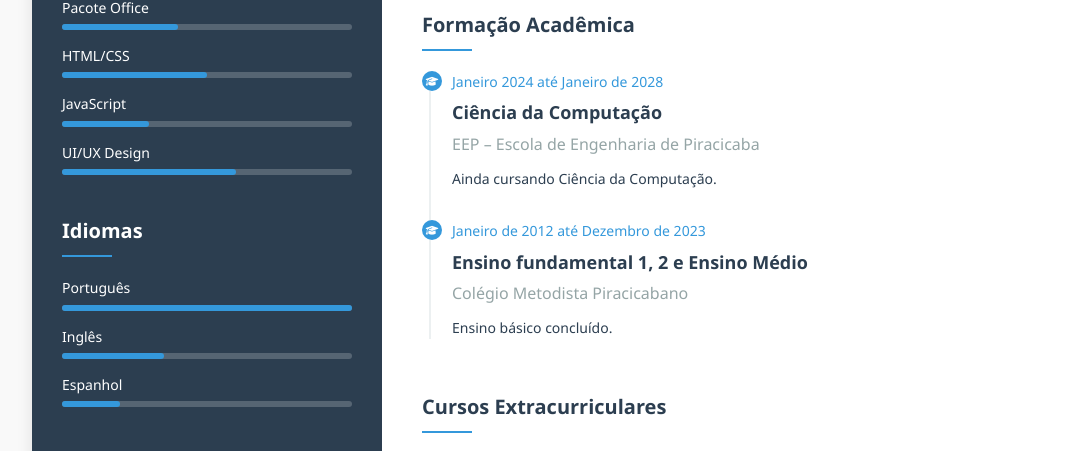
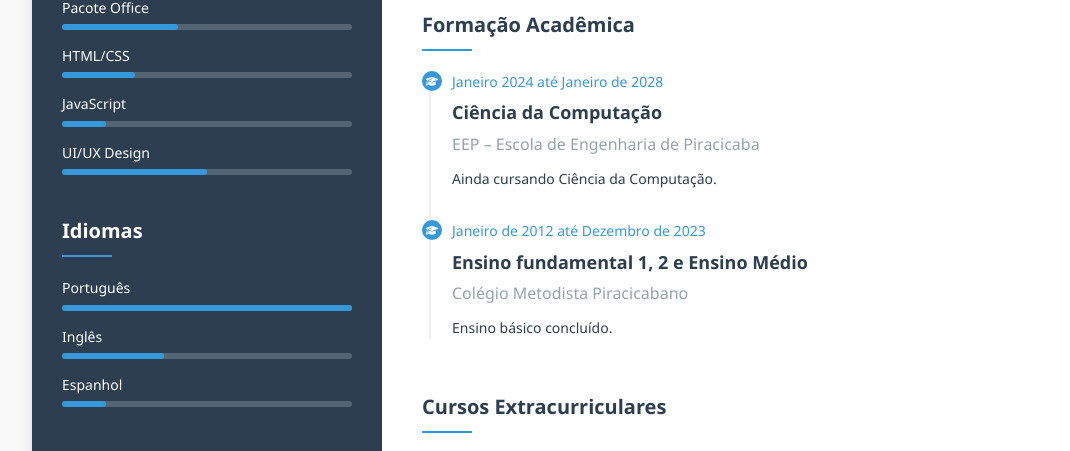
Before and after one commit to Scramjat/Meu-Curriculo, a plain HTML site: page index.html in a window 1280 px wide. Shown: the part 644-1095 px from the top of the page, without its empty margins (58-1128 px from the left). Drawn offline with Linux system fonts and the light colour scheme.

Commit message:
Update index.html
edição

```diff
--- a/index.html
+++ b/index.html
@@ -320,21 +320,21 @@
                 <div class="skill-item">
                     <div class="skill-name">HTML/CSS</div>
                     <div class="skill-bar">
-                        <div class="skill-level" style="width: 50%;"></div>
+                        <div class="skill-level" style="width: 25%;"></div>
                     </div>
                 </div>
 
                 <div class="skill-item">
                     <div class="skill-name">JavaScript</div>
                     <div class="skill-bar">
-                        <div class="skill-level" style="width: 30%;"></div>
+                        <div class="skill-level" style="width: 15%;"></div>
                     </div>
                 </div>
 
                 <div class="skill-item">
                     <div class="skill-name">UI/UX Design</div>
                     <div class="skill-bar">
-                        <div class="skill-level" style="width: 60%;"></div>
+                        <div class="skill-level" style="width: 50%;"></div>
                     </div>
                 </div>
             </div>
@@ -359,7 +359,7 @@
                 <div class="skill-item">
                     <div class="skill-name">Espanhol</div>
                     <div class="skill-bar">
-                        <div class="skill-level" style="width: 20%;"></div>
+                        <div class="skill-level" style="width: 15%;"></div>
                     </div>
                 </div>
             </div>
```
